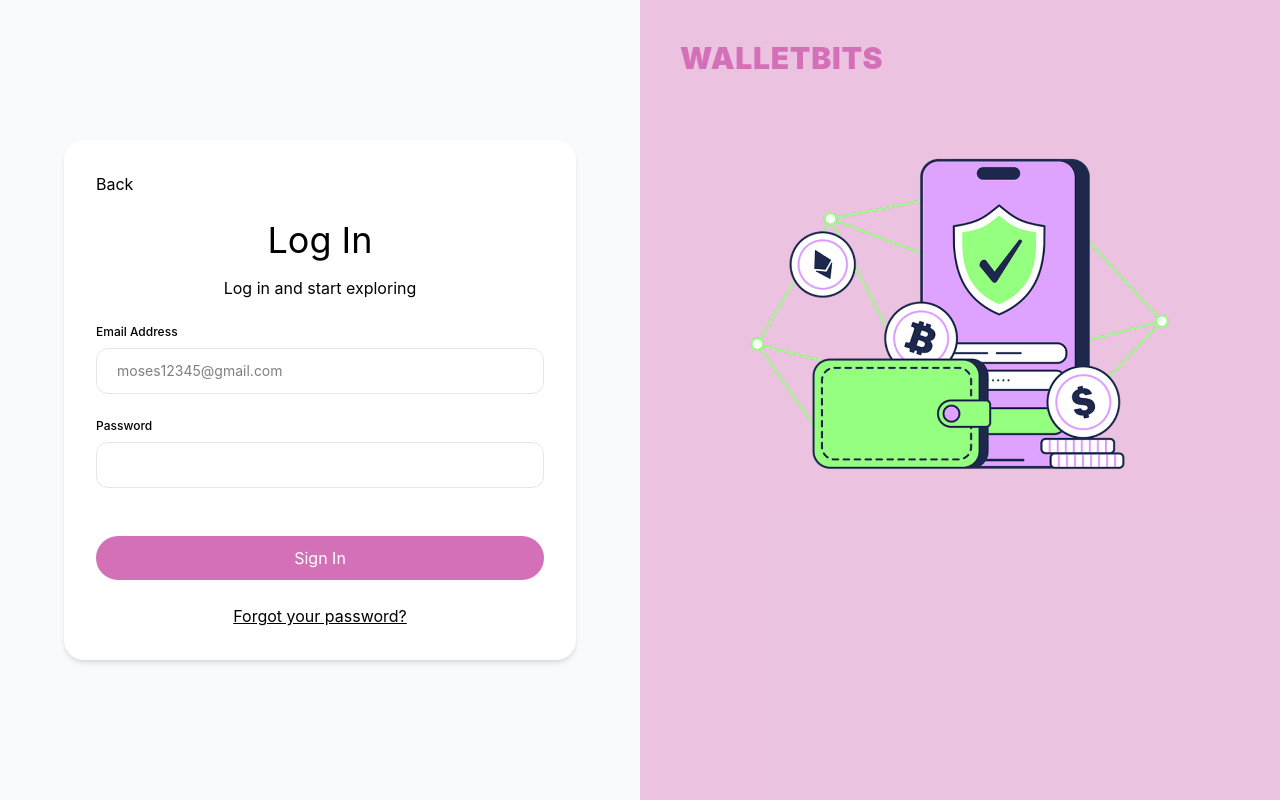
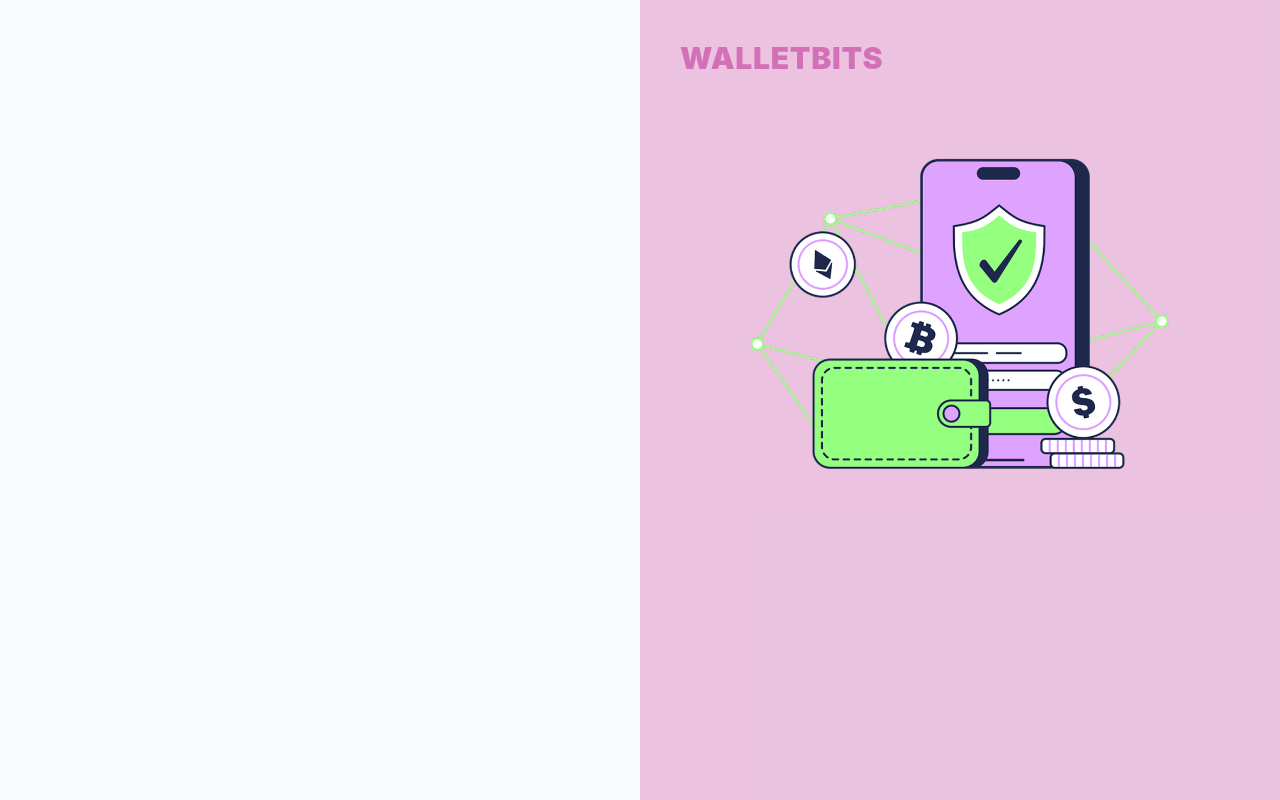
Before and after one commit to onisodumeya/walletbits-app, a React (Vite) app: page /sign-in in a window 1280 px wide. Built offline with nearby package versions, Linux system fonts and the light colour scheme.

Commit message:
Sign in page update

```diff
--- a/src/pages/SignIn.jsx
+++ b/src/pages/SignIn.jsx
@@ -7,35 +7,7 @@ function SignIn(){
     return(
         <div className='flex h-screen bg-[#F9FAFB]'>
             <div className='w-1/2 flex items-center justify-center'>
-                <AuthForm
 
-                    heading="Log In"
-                    subHeading="Log in and start exploring"
-
-                    inputs={
-                        <>
-
-                            <Input
-
-                                labelText="Email Address"
-                                placeholder="moses12345@gmail.com"
-
-                            />
-
-                            <Input
-
-                                labelText="Password"
-                                name="password"
-
-                            />
-
-                        </>
-                    }
-
-                    buttonText="Sign In"
-
-                    forgotPasswordText="Forgot your password?"
-                />
             </div>
             <ImageBg />
         </div>
```
